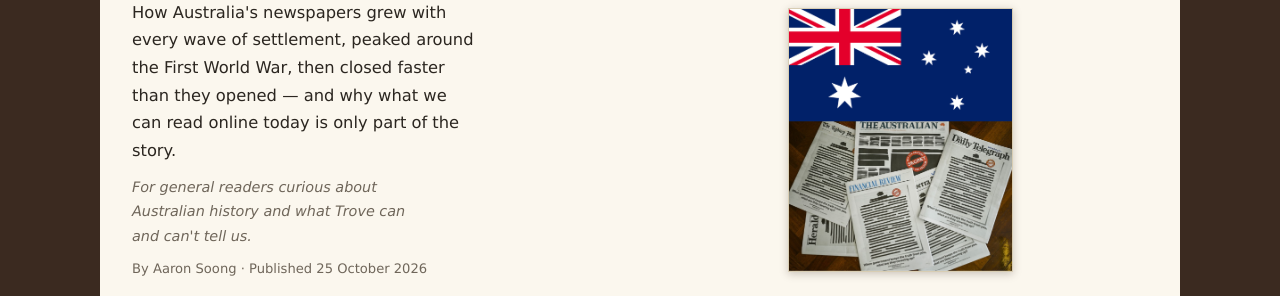
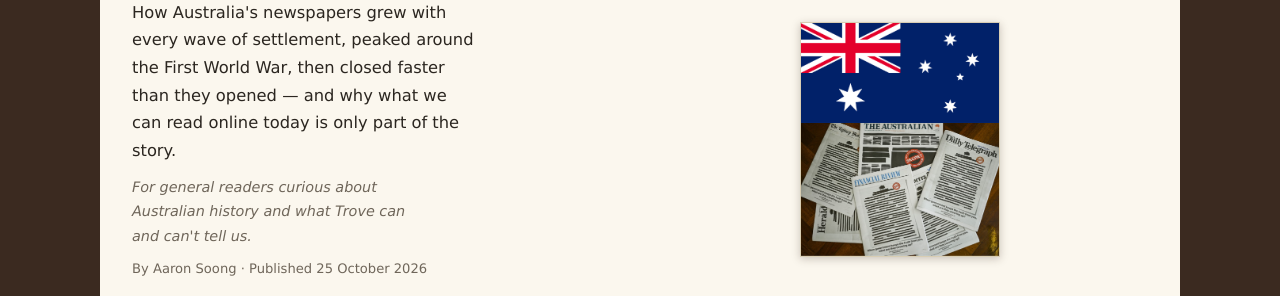
Before and after one commit to asoo0015-glitch/FIT3179-DV2, a plain HTML site: page dv2/index.html in a window 1280 px wide. Shown: the part 165-461 px from the top of the page. Drawn offline with nearby package versions, Linux system fonts and the light colour scheme; a script that the page names is missing; a web font is replaced by a local one.

Commit message:
Size of flag smaller

```diff
--- a/dv2/css/styles.css
+++ b/dv2/css/styles.css
@@ -48,7 +48,7 @@
 .masthead-text h1 { margin-top: 0; }
 .masthead-text .byline { margin-bottom: 0; }
 .intro-pic { display: flex; justify-content: center; align-items: center; }
-.intro-pic img { display: block; width: 100%; max-width: 225px; height: auto; border: 1px solid var(--rule); box-shadow: 0 2px 8px rgba(59, 42, 32, 0.25); box-sizing: border-box; }
+.intro-pic img { display: block; width: 100%; max-width: 200px; height: auto; border: 1px solid var(--rule); box-shadow: 0 2px 8px rgba(59, 42, 32, 0.25); box-sizing: border-box; }
 .byline { color: var(--muted); font-size: 0.82rem; margin: 0 0 18px; }
 
 .facts { border-top: 1px solid var(--rule); border-bottom: 1px solid var(--rule); padding: 14px 0; margin: 12px 0 16px; }
```
